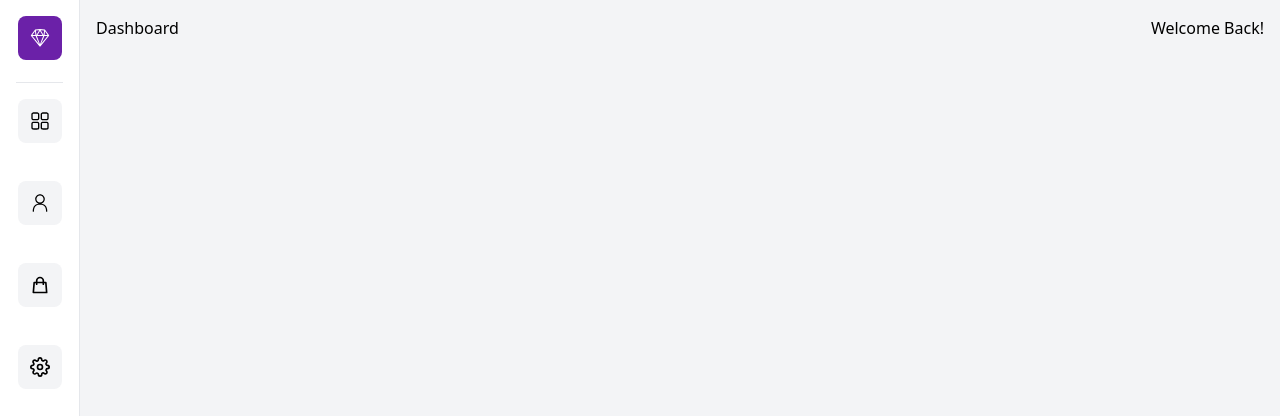
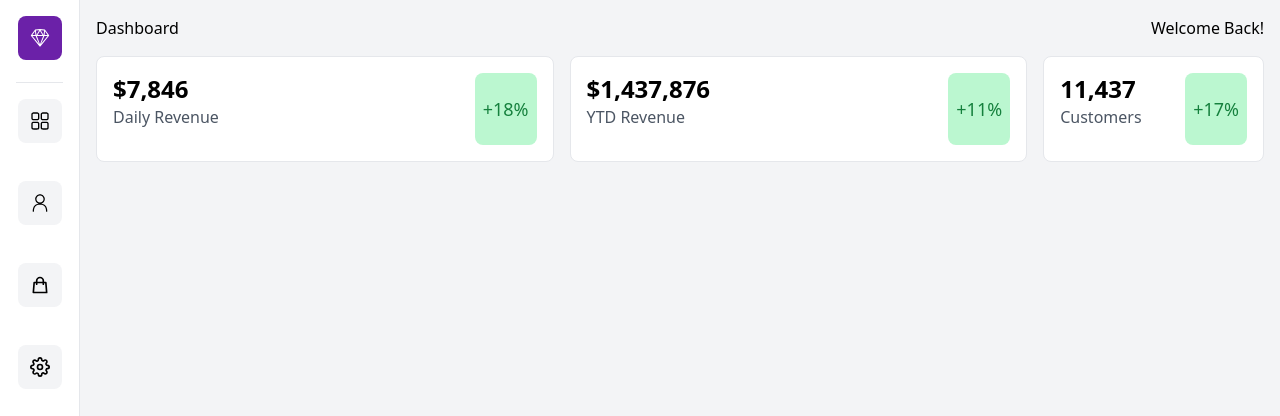
Before and after one commit to milliorn/user-dashboard, a Next.js app: page / in a window 1280 px wide. Shown: the top 416 px of the page. Built offline with nearby package versions, Linux system fonts and the light colour scheme.

Commit message:
Top card (#7)
* index

* TopCards

```diff
--- /dev/null
+++ b/components/TopCards.tsx
@@ -0,0 +1,36 @@
+// top cards component
+function TopCards(): JSX.Element {
+  return (
+    <div className="grid lg:grid-cols-5 gap-4 p-4">
+      <div className="lg:col-span-2 col-span-1 bg-white flex justify-between w-full border p-4 rounded-lg">
+        <div className="flex flex-col w-full pb-4">
+          <p className="text-2xl font-bold">$7,846</p>
+          <p className="text-gray-600">Daily Revenue</p>
+        </div>
+        <p className="bg-green-200 flex justify-center items-center p-2 rounded-lg">
+          <span className="text-green-700 text-lg">+18%</span>
+        </p>
+      </div>
+      <div className="lg:col-span-2 col-span-1 bg-white flex justify-between w-full border p-4 rounded-lg">
+        <div className="flex flex-col w-full pb-4">
+          <p className="text-2xl font-bold">$1,437,876</p>
+          <p className="text-gray-600">YTD Revenue</p>
+        </div>
+        <p className="bg-green-200 flex justify-center items-center p-2 rounded-lg">
+          <span className="text-green-700 text-lg">+11%</span>
+        </p>
+      </div>
+      <div className="bg-white flex justify-between w-full border p-4 rounded-lg">
+        <div className="flex flex-col w-full pb-4">
+          <p className="text-2xl font-bold">11,437</p>
+          <p className="text-gray-600">Customers</p>
+        </div>
+        <p className="bg-green-200 flex justify-center items-center p-2 rounded-lg">
+          <span className="text-green-700 text-lg">+17%</span>
+        </p>
+      </div>
+    </div>
+  );
+}
+
+export default TopCards;
--- a/pages/index.tsx
+++ b/pages/index.tsx
@@ -1,4 +1,5 @@
 import Header from "@/components/Header";
+import TopCards from "@/components/TopCards";
 import Head from "next/head";
 import Image from "next/image";
 
@@ -13,6 +14,7 @@
       </Head>
       <main className="bg-gray-100 min-h-screen">
         <Header />
+        <TopCards />
       </main>
     </>
   );
```
